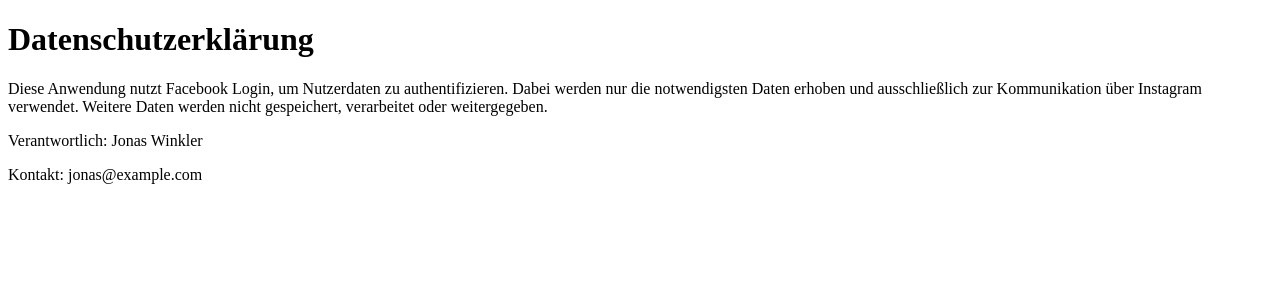
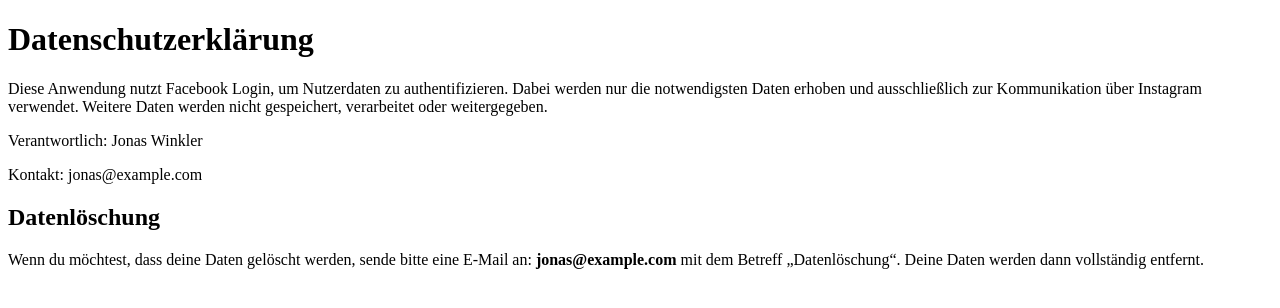
Before and after one commit to Jonas-255/lunarabot-privacy, a plain HTML site: page index.html in a window 1280 px wide. Drawn offline with Linux system fonts and the light colour scheme.

Commit message:
Update index.html

```diff
--- a/index.html
+++ b/index.html
@@ -12,3 +12,5 @@
   <p>Kontakt: jonas@example.com</p>
 </body>
 </html>
+<h2>Datenlöschung</h2>
+<p>Wenn du möchtest, dass deine Daten gelöscht werden, sende bitte eine E-Mail an: <strong>jonas@example.com</strong> mit dem Betreff „Datenlöschung“. Deine Daten werden dann vollständig entfernt.</p>
```
